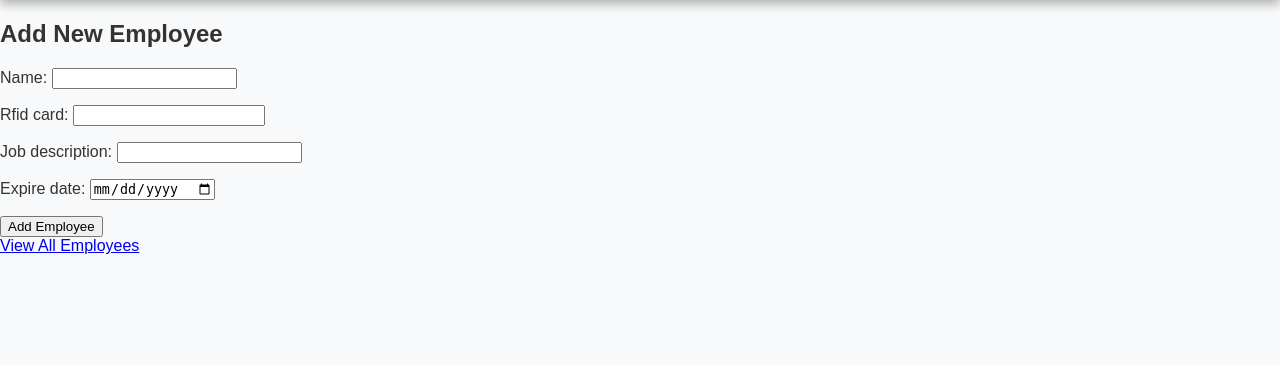
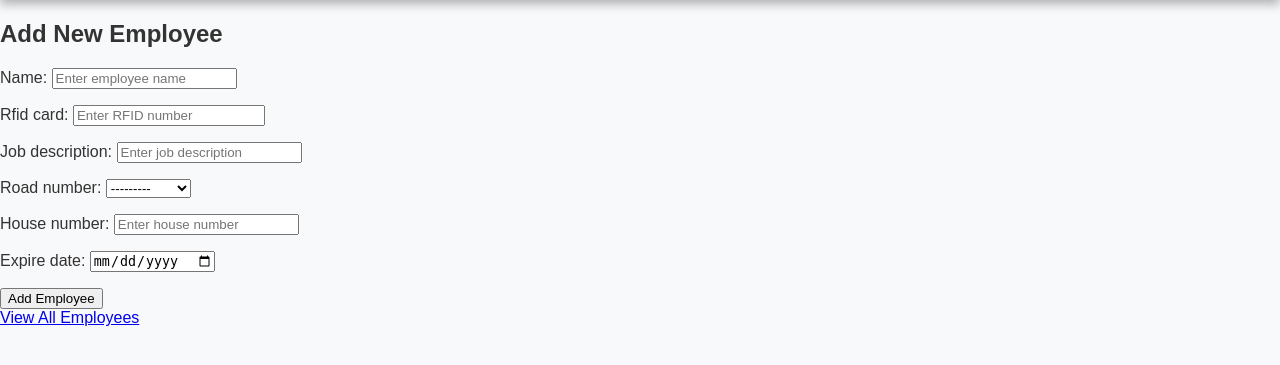
Before and after one commit to urstylelimon/employee_management_zkteco, a Django app: page /employees/new/ in a window 1280 px wide. Shown: the part 51-416 px from the top of the page. Run offline with Django 5.2, Linux system fonts and the light colour scheme.

Commit message:
Upadate model and many things

```diff
--- a/employees/forms.py
+++ b/employees/forms.py
@@ -5,7 +5,11 @@ from .models import Employee
 class EmployeeForm(forms.ModelForm):
     class Meta:
         model = Employee
-        fields = ['name', 'rfid_card', 'job_description', 'expire_date']
+        fields = ['name', 'rfid_card', 'job_description', 'road_number', 'house_number', 'expire_date']
         widgets = {
             'expire_date': forms.DateInput(attrs={'type': 'date'}),
+            'name': forms.TextInput(attrs={'placeholder': 'Enter employee name'}),
+            'job_description': forms.TextInput(attrs={'placeholder': 'Enter job description'}),
+            'house_number': forms.TextInput(attrs={'placeholder': 'Enter house number'}),
+            'rfid_card': forms.NumberInput(attrs={'placeholder': 'Enter RFID number'}),
         }
--- a/employees/models.py
+++ b/employees/models.py
@@ -3,9 +3,17 @@ from django.db import models
 from datetime import date
 
 class Employee(models.Model):
+    # Adding UN Road and Park Road in addition to Road 1 to Road 14
+    ROAD_CHOICES = [(f"Road {i}", f"Road {i}") for i in range(1, 15)] + [
+        ("UN Road", "UN Road"),
+        ("Park Road", "Park Road")
+    ]
+
     name = models.CharField(max_length=100)
     rfid_card = models.BigIntegerField(unique=True)
     job_description = models.CharField(max_length=100)
+    road_number = models.CharField(max_length=10, choices=ROAD_CHOICES)  # Dropdown for road numbers
+    house_number = models.CharField(max_length=10)  # Text field for house number
     expire_date = models.DateField()
     is_active = models.BooleanField(default=True)
     added_to_machine = models.BooleanField(default=False)
@@ -13,10 +21,10 @@ class Employee(models.Model):
     updated_at = models.DateTimeField(auto_now=True)
 
     def __str__(self):
-        return f"{self.name} ({self.rfid_card})"
+        return f"{self.name} ({self.rfid_card}) - {self.road_number}, House {self.house_number}"
 
-    # Mark employee inactive after expiration
     def check_expiration(self):
-        if date.today() > self.expire_date:
+        """Automatically marks the employee inactive if expired."""
+        if date.today() > self.expire_date and self.is_active:
             self.is_active = False
-            self.save()
+            self.save(update_fields=['is_active'])
--- a/templates/employees/employee_list.html
+++ b/templates/employees/employee_list.html
@@ -39,8 +39,8 @@
                     <td>{{ employee.name }}</td>
                     <td>{{ employee.rfid_card }}</td>
                     <td>{{ employee.job_description }}</td>
-                    <td>Road 12</td>
-                    <td>23/KA</td>
+                    <td>{{ employee.road_number }}</td>
+                    <td>{{ employee.house_number }}</td>
                     <td>{{ employee.expire_date }}</td>
                     <td>{% if employee.is_active %} Active {% else %} Expired {% endif %}</td>
                 </tr>
```
Also changed, not shown: templates/employees/user_list.html (+16 -12 lines), db.sqlite3 (added), employees/migrations/0001_initial.py (added), employees/migrations/0002_employee_house_number_employee_road_number.py (added), readme.txt (added), static/css/user_list.css (added).
